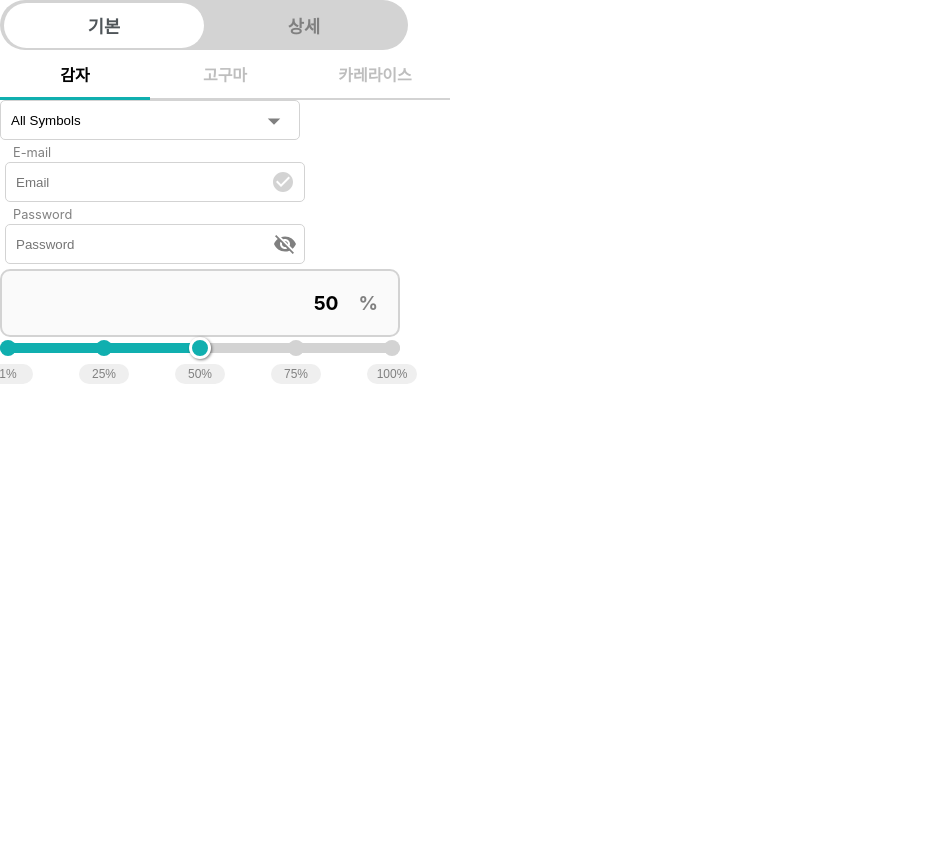
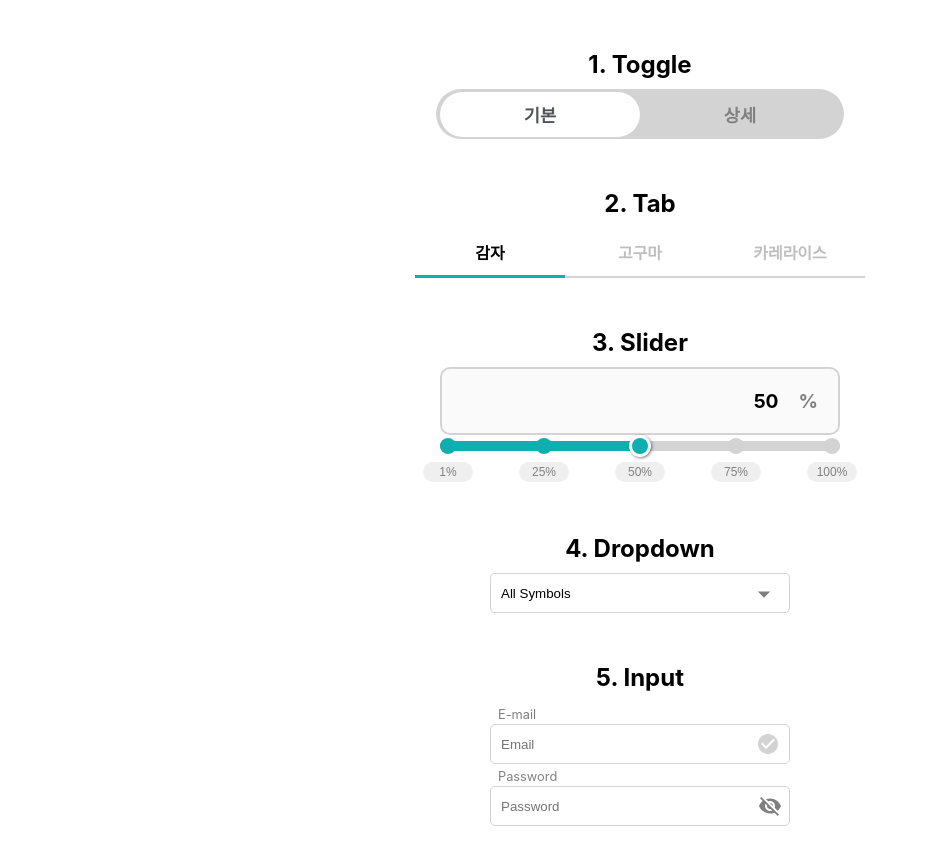
Before and after one commit to seungyeon119/wanted_pre_onboarding, a React (Create React App) app: page / in a window 1280 px wide. Shown: the top 864 px of the page, without its empty margins (0-928 px from the left). Before the commit the page ends 800 px from the top, so only its background shows below. Built offline with nearby package versions, Linux system fonts and the light colour scheme.

Commit message:
:lipstick: 전체 레이아웃 정리

```diff
--- a/src/App.js
+++ b/src/App.js
@@ -1,3 +1,4 @@
+import styled from 'styled-components';
 import './App.css';
 import Dropdown from './components/Dropdown';
 import Input from './components/Input';
@@ -5,14 +6,42 @@ import Slider from './components/Slider';
 import Tab from './components/Tab';
 import Toggle from './components/Toggle';
 
+const Container = styled.div`
+  width: 100%;
+  display: flex;
+  flex-direction: column;
+  justify-content: center;
+  align-items: center;
+  margin: 50px 0;
+`;
+
+const Title = styled.h2`
+  margin-bottom: 10px;
+`;
+
 function App() {
   return (
     <div className="App">
-      <Toggle />
-      <Tab />
-      <Dropdown />
-      <Input />
-      <Slider />
+      <Container>
+        <Title>1. Toggle</Title>
+        <Toggle />
+      </Container>
+      <Container>
+        <Title>2. Tab</Title>
+        <Tab />
+      </Container>
+      <Container>
+        <Title>3. Slider</Title>
+        <Slider />
+      </Container>
+      <Container>
+        <Title>4. Dropdown</Title>
+        <Dropdown />
+      </Container>
+      <Container>
+        <Title>5. Input</Title>
+        <Input />
+      </Container>
     </div>
   );
 }
```
